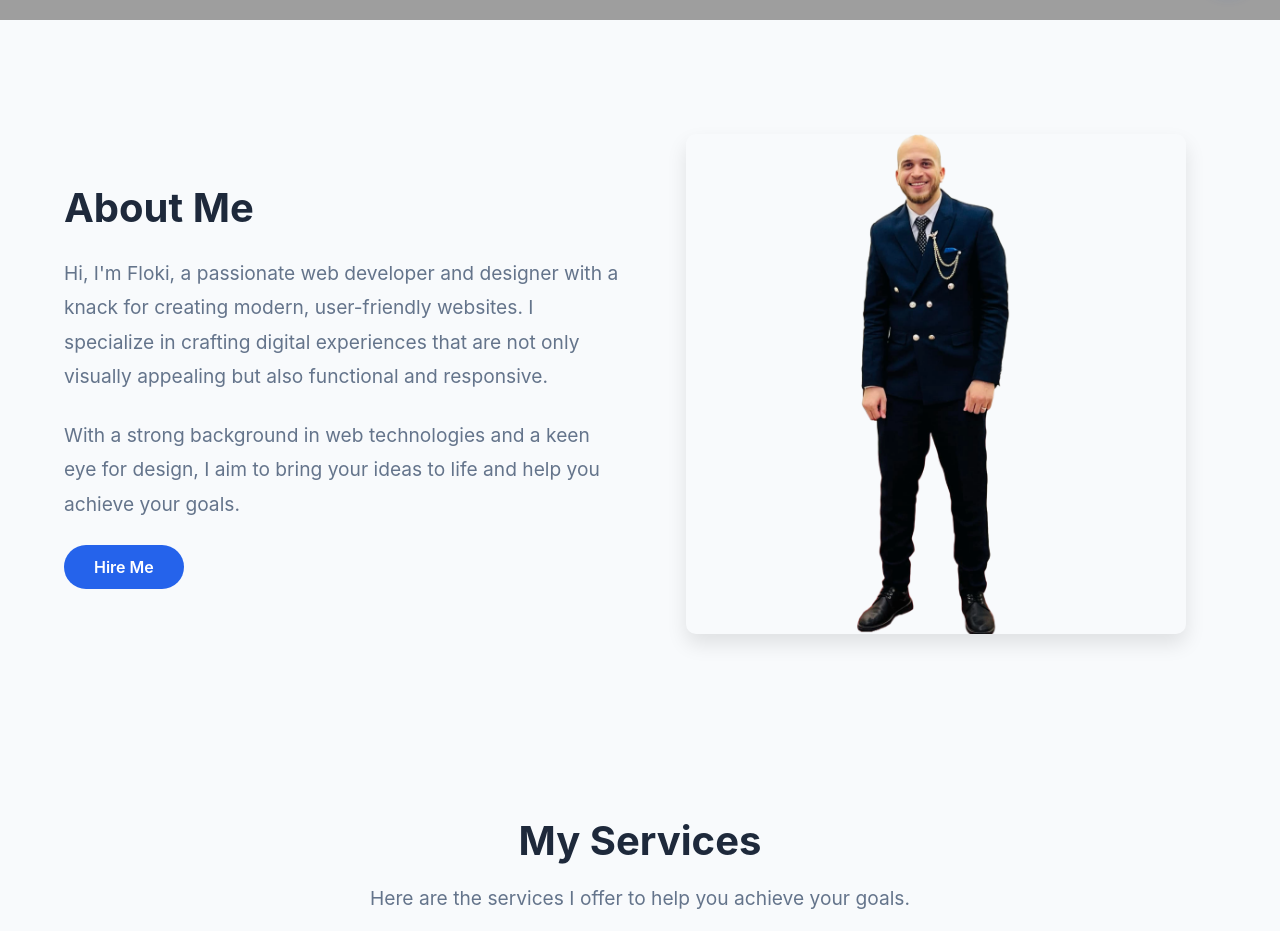
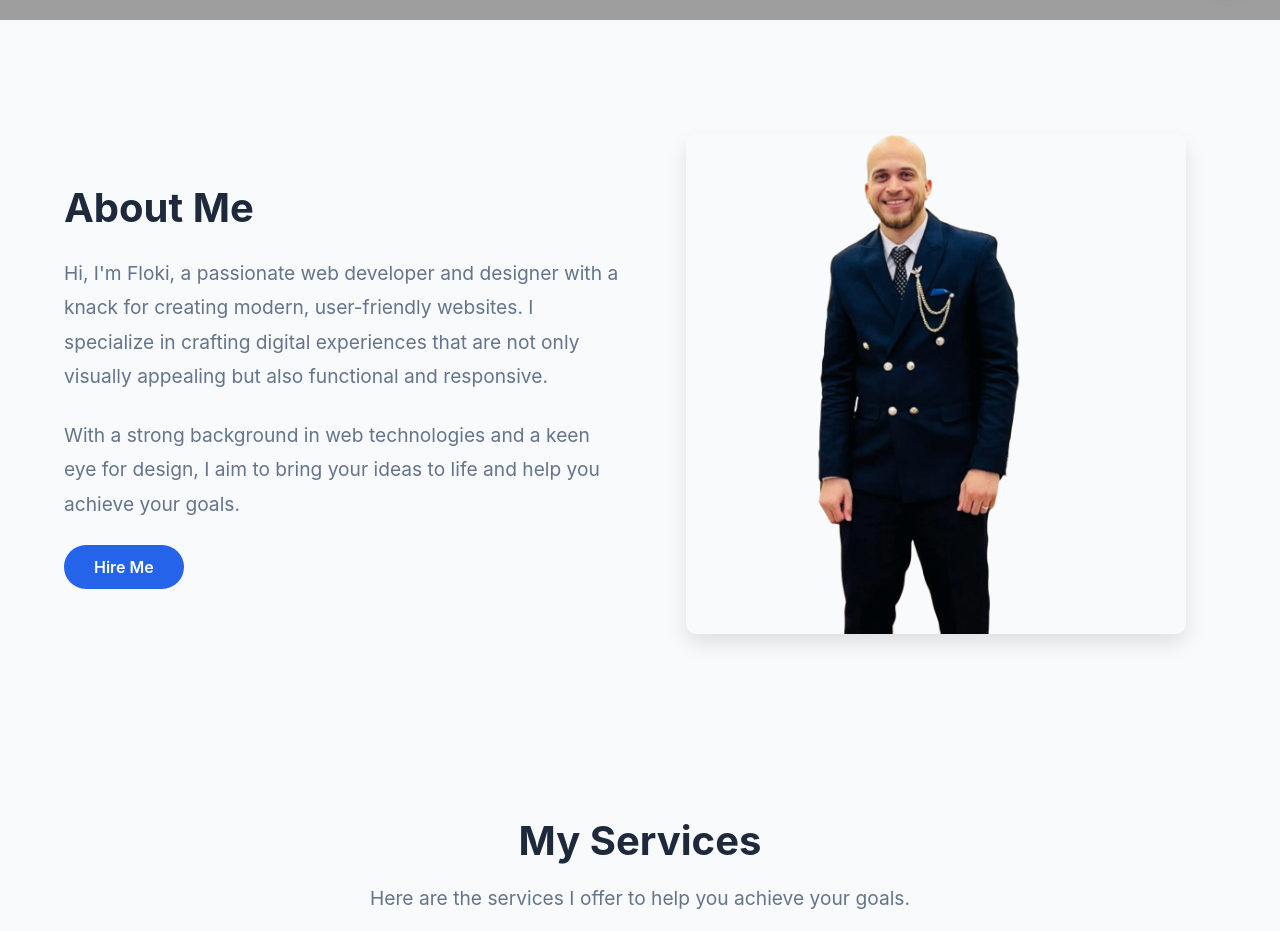
Before and after one commit to Floki92/my-projects, a plain HTML site: page index.html in a window 1280 px wide. Shown: the part 780-1711 px from the top of the page. Drawn offline with Linux system fonts and the light colour scheme; grey boxes are pictures that could not be loaded.

Commit message:
Update index.html

```diff
--- a/index.html
+++ b/index.html
@@ -94,7 +94,7 @@
             </div>
             <!-- Right Side: Image -->
             <div class="about-image">
-                <img src="Img/Profile-Edit.png" alt="About Me">
+                <img src="Img/profile.png" alt="About Me">
             </div>
         </div>
     </div>
```
